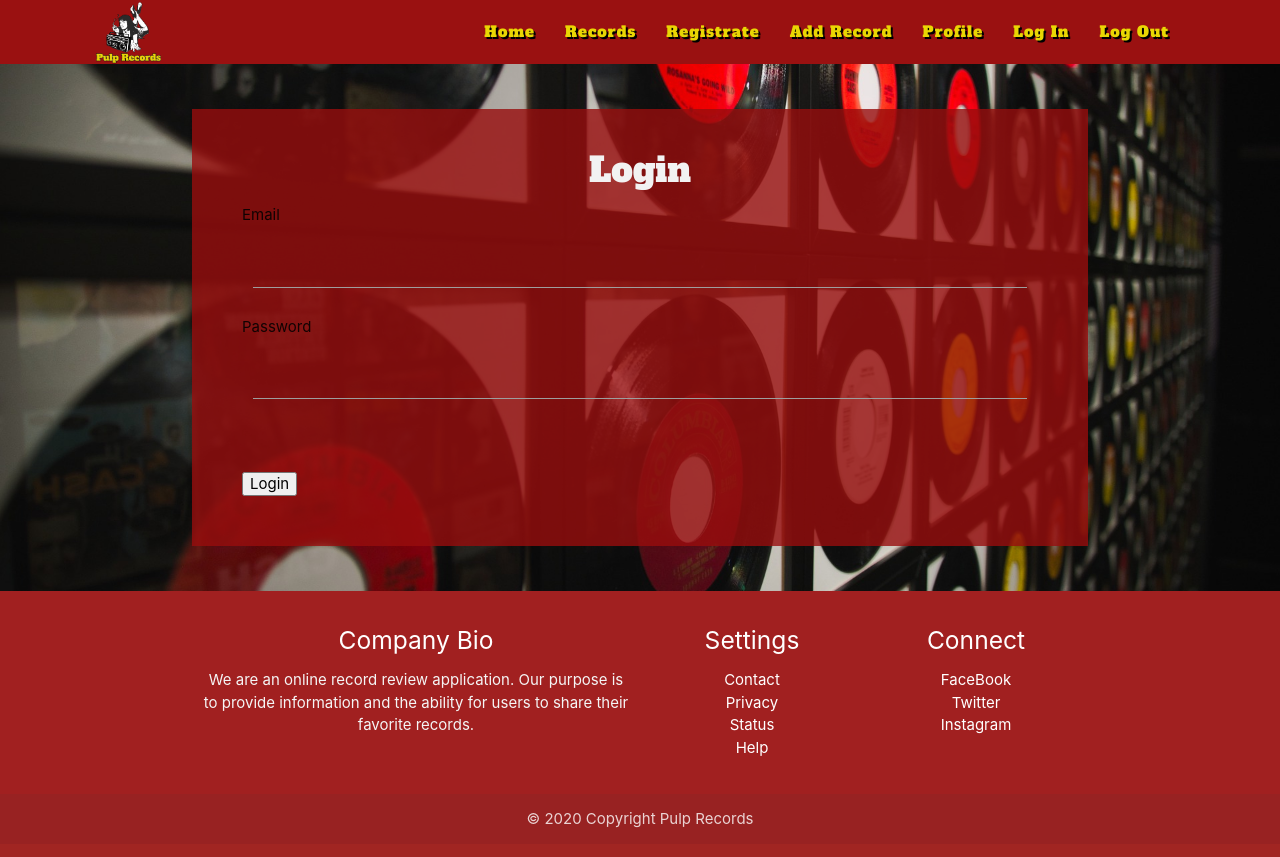
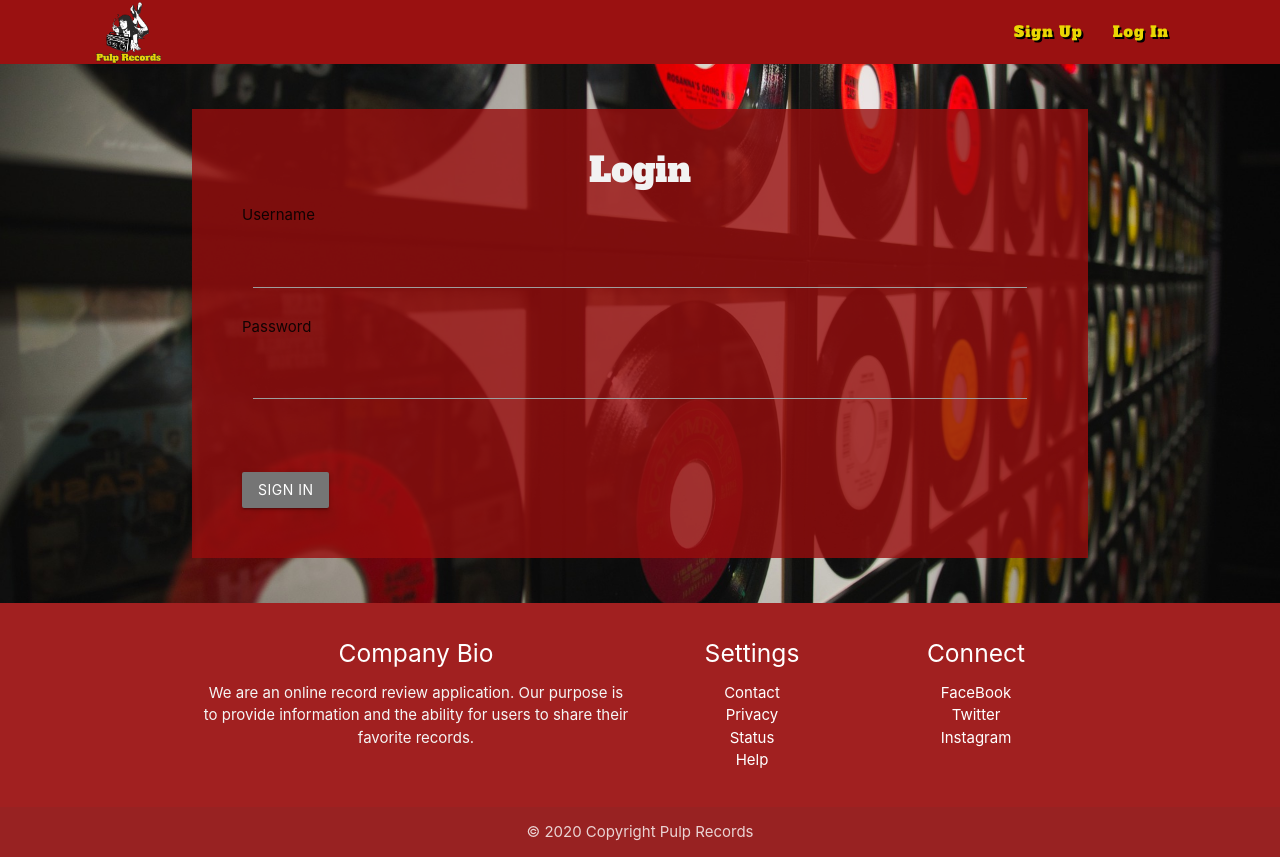
Before and after one commit to Timmy-Bergkvist/pulp-records, a Flask app: page /login in a window 1280 px wide. Before the commit the page ends 828 px from the top, so only its background shows below. Run offline with Flask 2, Linux system fonts and the light colour scheme; some libraries are stand-ins or nearby versions.

Commit message:
added functions for login,logout and sign up form in app.py and user authenticated in html

```diff
--- a/app.py
+++ b/app.py
@@ -1,15 +1,15 @@
 import os
-from flask import Flask, render_template, redirect, request, url_for
+from flask import Flask, render_template, redirect, request, url_for, flash
 from flask_mongoengine import MongoEngine, Document
 from flask_wtf import FlaskForm
-from wtforms import StringField, PasswordField, BooleanField
-from wtforms.validators import InputRequired, Email, Length, DataRequired
+from wtforms import StringField, PasswordField, SubmitField
+from wtforms.validators import InputRequired, Email, Length, DataRequired, EqualTo
 from werkzeug.security import generate_password_hash, check_password_hash
 from flask_login import LoginManager, UserMixin, login_user, login_required, logout_user, current_user
 from email_validator import validate_email, EmailNotValidError
+from forms import LoginForm, RegistrationForm
 from flask_pymongo import PyMongo
 from bson.objectid import ObjectId
-
 
 
 from os import path
@@ -26,24 +26,32 @@ app.config['SECRET_KEY'] = os.getenv('SECRET_KEY')
 mongo = PyMongo(app)
 
 db = MongoEngine(app)
-login_manager = LoginManager()
-login_manager.init_app(app)
+login_manager = LoginManager(app)
 login_manager.login_view = 'login'
 
 
 class User(UserMixin, db.Document):
-    meta = {'collection': '<---YOUR_COLLECTION_NAME--->'}
-    email = db.StringField(max_length=30)
-    password = db.StringField()
+    def __init__(self, username):
+        self.username = username
 
-@login_manager.user_loader
-def load_user(user_id):
-    return User.objects(pk=user_id).first()
+    @staticmethod
+    def is_authenticated():
+        return True
 
-class RegForm(FlaskForm):
-    email = StringField('email',  validators=[InputRequired(), Email(message='Invalid email'), Length(max=30)])
-    password = PasswordField('password', validators=[InputRequired(), Length(min=8, max=20)])
+    @staticmethod
+    def is_active():
+        return True
 
+    @staticmethod
+    def is_anonymous():
+        return False
+
+    def get_id(self):
+        return self.username
+
+    @staticmethod
+    def check_password(password_hash, password):
+        return check_password_hash(password_hash, password)
 
 
 @app.route('/')
@@ -82,50 +90,89 @@ def records():
 @app.route('/profile')
 @login_required
 def profile():
-    return render_template("profile.html", name=current_user.email)
+    return render_template("profile.html", name=current_user.username)
 
 
 #Registration
 
 @app.route('/register', methods=['GET', 'POST'])
 def register():
-    form = RegForm()
-    if request.method == 'POST':
-        if form.validate():
-            existing_user = User.objects(email=form.email.data).first()
-            if existing_user is None:
-                hashpass = generate_password_hash(form.password.data, method='sha256')
-                hey = User(form.email.data,hashpass).save()
-                login_user(hey)
-                return redirect(url_for('profile'))
+    if current_user.is_authenticated:
+        flash('You are currently logged in!', 'info')
+        return redirect(url_for('index'))
+
+    form = RegistrationForm()
+    if form.validate_on_submit():
+        existing_user = mongo.db.users.find_one(
+            {"username": form.username.data.lower() })
+        existing_email = mongo.db.users.find_one(
+            {"email": form.email.data})
+
+        if existing_user is None and existing_email is None:
+            password = generate_password_hash(request.form['password'], method='sha256')
+            mongo.db.users.insert_one({
+                                'username': request.form['username'].lower(),
+                                'email': request.form['email'],
+                                'password': password
+            })
+
+            flash("Congratulations you are now a registered!")
+            return redirect(url_for('login'))
+
+        elif existing_user is not None:
+            flash('Username is already in use. Please try a different username.', 'warning')
+        else:
+            flash('Email is already in use.', 'warning')
+
     return render_template('register.html', form=form)
+
+
+
+#Callback used to reload the user object from the username
+
+@login_manager.user_loader
+def load_user(username):
+    u = mongo.db.users.find_one({"username": username})
+    if not u:
+        return None
+
+    return User(u['username'])
+
 
 
 #Login
 
 @app.route('/login', methods=['GET', 'POST'])
 def login():
-    if current_user.is_authenticated == True:
+    if current_user.is_authenticated:
+        flash('You are currently logged in!', 'info')
         return redirect(url_for('profile'))
-    form = RegForm()
-    if request.method == 'POST':
-        if form.validate():
-            check_user = User.objects(email=form.email.data).first()
-            if check_user:
-                if check_password_hash(check_user['password'], form.password.data):
-                    login_user(check_user)
-                    return redirect(url_for('profile'))
+
+    form = LoginForm()
+    if request.method == 'POST' and form.validate_on_submit():
+        user = mongo.db.users.find_one({"username": form.username.data.lower()})
+        if user and User.check_password(user['password'], form.password.data):
+            user_obj = User(user['username'])
+            login_user(user_obj)
+
+            flash("You have successfully logged into your account.")
+            return redirect(url_for('profile'))
+
+        elif user is None:
+            flash("Username does not exist.", 'error')
+        else:
+            flash("Wrong password.", 'error')
+
     return render_template('login.html', form=form)
-
 
 
 #Logout
 
-@app.route('/logout', methods = ['GET'])
+@app.route('/logout')
 @login_required
 def logout():
     logout_user()
-    return redirect(url_for('login'))
+    return redirect(url_for('index'))
 
 
 
--- /dev/null
+++ b/forms.py
@@ -0,0 +1,18 @@
+import os
+from flask_wtf import FlaskForm
+from wtforms import StringField, PasswordField, SubmitField
+from wtforms.validators import InputRequired, Email, Length, DataRequired, EqualTo
+
+
+class LoginForm(FlaskForm):
+    username = StringField('Username', validators=[DataRequired("Please enter a valid username"), Length(min=4, max=15)])
+    password = PasswordField('Password', validators=[DataRequired("Please enter your password"), Length(min=8, max=80)])
+    submit = SubmitField('Sign In')
+
+class RegistrationForm(FlaskForm):
+    username = StringField('Username', validators=[DataRequired("Username required to complete registration process"), Length(min=4, max=15)])
+    email = StringField('Email', validators=[DataRequired("Email address required to complete registration process"), Email("This is not a valid email address"), Length(min=8, max=30)])
+    password = PasswordField('Password', validators=[DataRequired("Please enter your password"), Length(min=8, max=80)])
+    password2 = PasswordField(
+        'Repeat Password', validators=[DataRequired("Repeat Password"), EqualTo('password')])
+    submit = SubmitField('Sign Up')
--- a/templates/base.html
+++ b/templates/base.html
@@ -15,39 +15,57 @@
 </head>
 
 
-  <!----------------navbar---------------->
+  <!--Navbar visible for logged in users -->
+
  <header>
   <nav class="navbar" role="navigation">
+    {% if current_user.is_authenticated %}
     <div class="nav-wrapper container">
       <div>
         <a href="{{url_for('index')}}"><img id="pulp-logo" src="../static/images/pulp-records-logo1.png"></a>
       <ul class="right hide-on-med-and-down">
         <li><a href="{{url_for('index')}}">Home</a></li>
         <li><a href="{{url_for('records')}}">Records</a></li>
-        <li><a href="{{url_for('register')}}">Registrate</a></li>
         <li><a href="{{url_for('add_records')}}">Add Record</a></li>
         <li><a href="{{url_for('profile')}}">Profile</a></li>
-        <li><a href="{{url_for('login')}}">Log In</a></li>
         <li><a href="{{url_for('logout')}}">Log Out</a></li>
       </ul>
       <ul id="nav-mobile" class="sidenav">
         <li><a href="{{url_for('index')}}">Home</a></li>
         <li><a href="{{url_for('records')}}">Records</a></li>
-        <li><a href="{{url_for('register')}}">Registrate</a></li>
         <li><a href="{{url_for('add_records')}}">Add Record</a></li>
         <li><a href="{{url_for('profile')}}">Profile</a></li>
-        <li><a href="{{url_for('login')}}">Log In</a></li>
         <li><a href="{{url_for('logout')}}">Log Out</a></li>
       </ul>
       <a href="#" data-target="nav-mobile" class="sidenav-trigger"><i class="material-icons">menu</i></a>
     </div>
+  </div>
+
+    <!--Navbar visible for logged out users -->
+    {% else %}
+
+  <div class="nav-wrapper container">
+    <div>
+      <a href="{{url_for('index')}}"><img id="pulp-logo" src="../static/images/pulp-records-logo1.png"></a>
+    <ul class="right hide-on-med-and-down">
+      <li><a href="{{url_for('register')}}">Sign Up</a></li>
+      <li><a href="{{url_for('login')}}">Log In</a></li>
+    </ul>
+    <ul id="nav-mobile" class="sidenav">
+      <li><a href="{{url_for('register')}}">Sign Up</a></li>
+      <li><a href="{{url_for('login')}}">Log In</a></li>
+    </ul>
+      <a href="#" data-target="nav-mobile" class="sidenav-trigger"><i class="material-icons">menu</i></a>
+    </div>
+  </div>
+  {% endif %}
   </nav>
  </header>
+
+
 <main>
-
 {% block content %}
 {% endblock %}
-
 </main>
 
   <!---------------------Footer----------------------->
--- a/templates/login.html
+++ b/templates/login.html
@@ -4,10 +4,10 @@
 <br>
 <div class="container" id="info-container">
 <h4 class="center h4header">Login</h4>
-<form action="/login" method="post">
-  <p>Email</p>
+<form action="/login" method="POST">
+  <p>Username</p>
     <div class="row">
-        <div class="col s12 title">{{ form.email }}</div>
+        <div class="col s12 title">{{ form.username }}</div>
     </div>
   <p>Password</p>
     <div class="row">
@@ -15,7 +15,7 @@
     </div>
   <br>
   <br>
-  <input type="submit" value="Login">
+  <button class="btn waves-effect grey darken-1" type="submit" value="Login" name="action">Sign in</button>
 </form>
 </div>
 <br>
```
Also changed, not shown: templates/register.html (+12 -3 lines).
